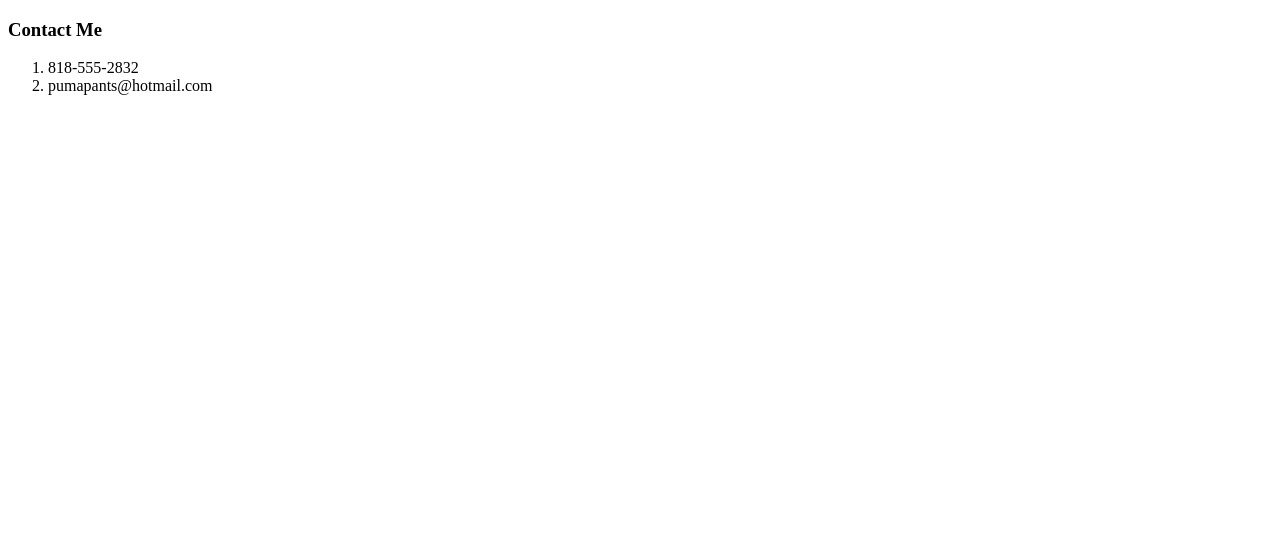
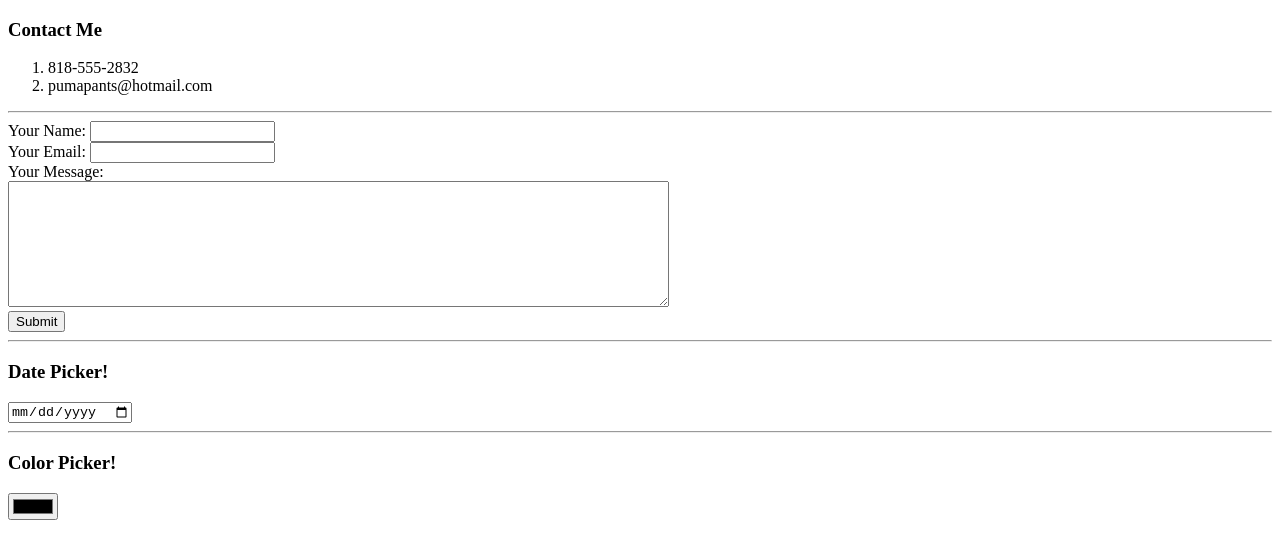
Before and after one commit to aaroncaraway/html, a plain HTML site: page contact.html in a window 1280 px wide. Drawn offline with Linux system fonts and the light colour scheme.

Commit message:
Adding forms to the contact page

```diff
--- a/contact.html
+++ b/contact.html
@@ -14,6 +14,33 @@
     <li>818-555-2832</li>
     <li>pumapants@hotmail.com</li>
   </ol>
+
+  <hr>
+
+  <form action="mailto:pumapants@hotmail.com" method="post" enctype="text/plain">
+    <label>Your Name:</label>
+    <input type="text" name="yourName" value="" /><br>
+    <label> Your Email:</label>
+    <input type="email" name="yourEmail" value="" /><br>
+    <label>Your Message:</label><br>
+    <textarea name="yourMessage" rows="8" cols="80"></textarea><br>
+    <input type="submit" name="" />
+  </form>
+
+  <hr>
+
+  <h3>Date Picker!</h3>
+  <form action="">
+    <input type="date" name="" />
+  </form>
+
+  <hr>
+
+  <h3>Color Picker!</h3>
+  <form action="">
+    <input type="color" name="" />
+  </form>
+
 </body>
 
 </html>
```
